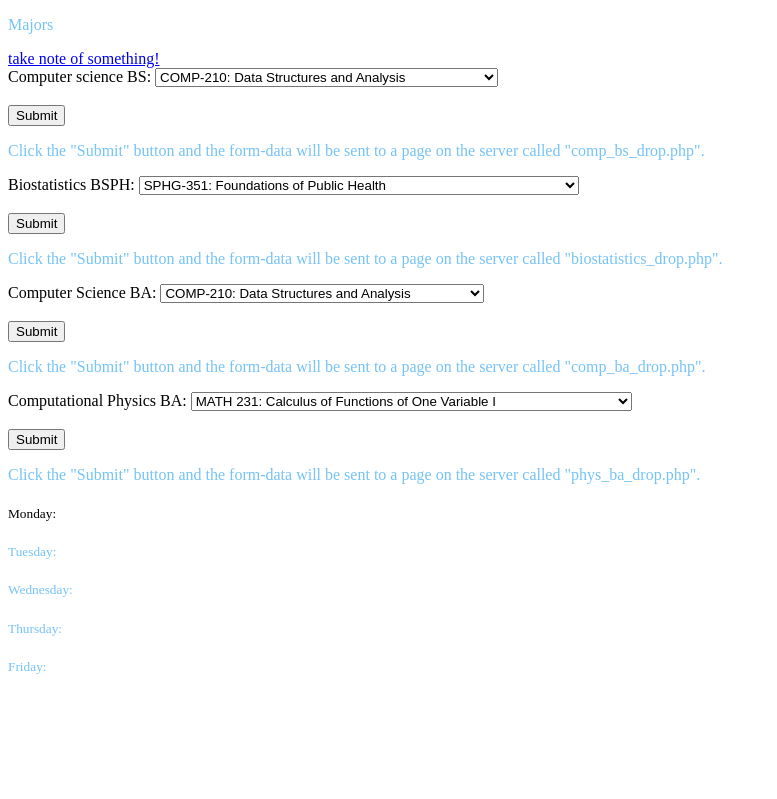
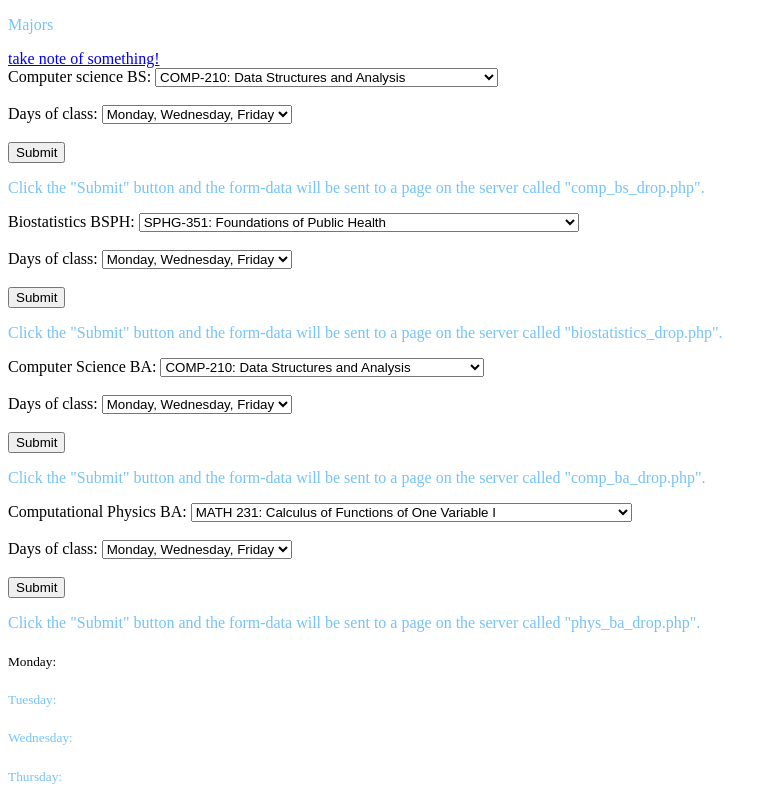
Before and after one commit to salbert3/HACK-110, a Flask app: page / in a window 1280 px wide. Shown: the top 799 px of the page, without its empty margins (0-777 px from the left). Before the commit the page ends 674 px from the top, so only its background shows below. Run offline with Flask 2, Linux system fonts and the light colour scheme.

Commit message:
Update index.html

```diff
--- a/templates/index.html
+++ b/templates/index.html
@@ -30,7 +30,14 @@
       <option value="STOR-435">STOR-435: Introduction to Probability</option>
     </select>
     <br><br>
+    <label for="days">Days of class:</label>
+    <select name="class" id="class">
+      <option value="Mondayl, Wednesday, Friday">Monday, Wednesday, Friday</option>
+      <option value="Tuesday, Thursday">Tuesday, Thursday</option>
+    </select>
+      <br><br>
     <input type="submit" value="Submit">
+
   </form>
 
     <p>Click the "Submit" button and the form-data will be sent to a page on the
@@ -59,6 +66,12 @@
       <option value="MATH-521 or MATH-528">MATH-521 or MATH-258</option>
     </select>
     <br><br>
+    <label for="days">Days of class:</label>
+    <select name="class" id="class">
+      <option value="Mondayl, Wednesday, Friday">Monday, Wednesday, Friday</option>
+      <option value="Tuesday, Thursday">Tuesday, Thursday</option>
+    </select>
+    <br><br>
     <input type="submit" value="Submit">
   </form>
 
@@ -79,6 +92,12 @@
       <option value="STOR-155 or STOR-435 or PSYC-210">STOR-155 or STOR-435 or PSYC-210</option>
     </select>
     <br><br>
+    <label for="days">Days of class:</label>
+    <select name="class" id="class">
+      <option value="Mondayl, Wednesday, Friday">Monday, Wednesday, Friday</option>
+      <option value="Tuesday, Thursday">Tuesday, Thursday</option>
+    </select>
+      <br><br>
     <input type="submit" value="Submit">
   </form>
 
@@ -105,6 +124,12 @@
       <option value="PHYS-331">PHYS 331	Numerical Techniques for the Sciences I</option>
     </select>
     <br><br>
+    <label for="days">Days of class:</label>
+    <select name="class" id="class">
+      <option value="Mondayl, Wednesday, Friday">Monday, Wednesday, Friday</option>
+      <option value="Tuesday, Thursday">Tuesday, Thursday</option>
+    </select>
+      <br><br>
     <input type="submit" value="Submit">
   </form>
 
```
